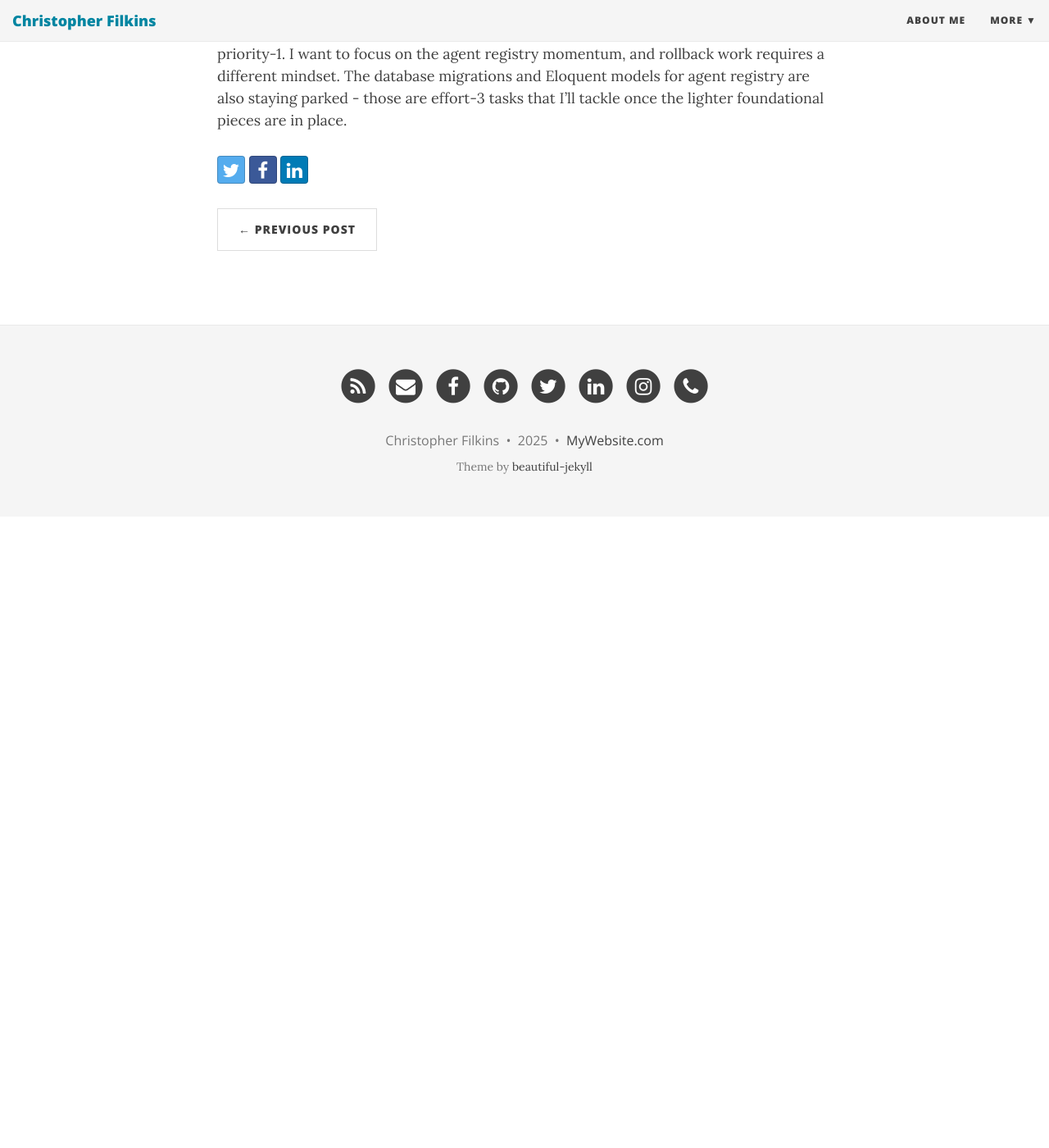
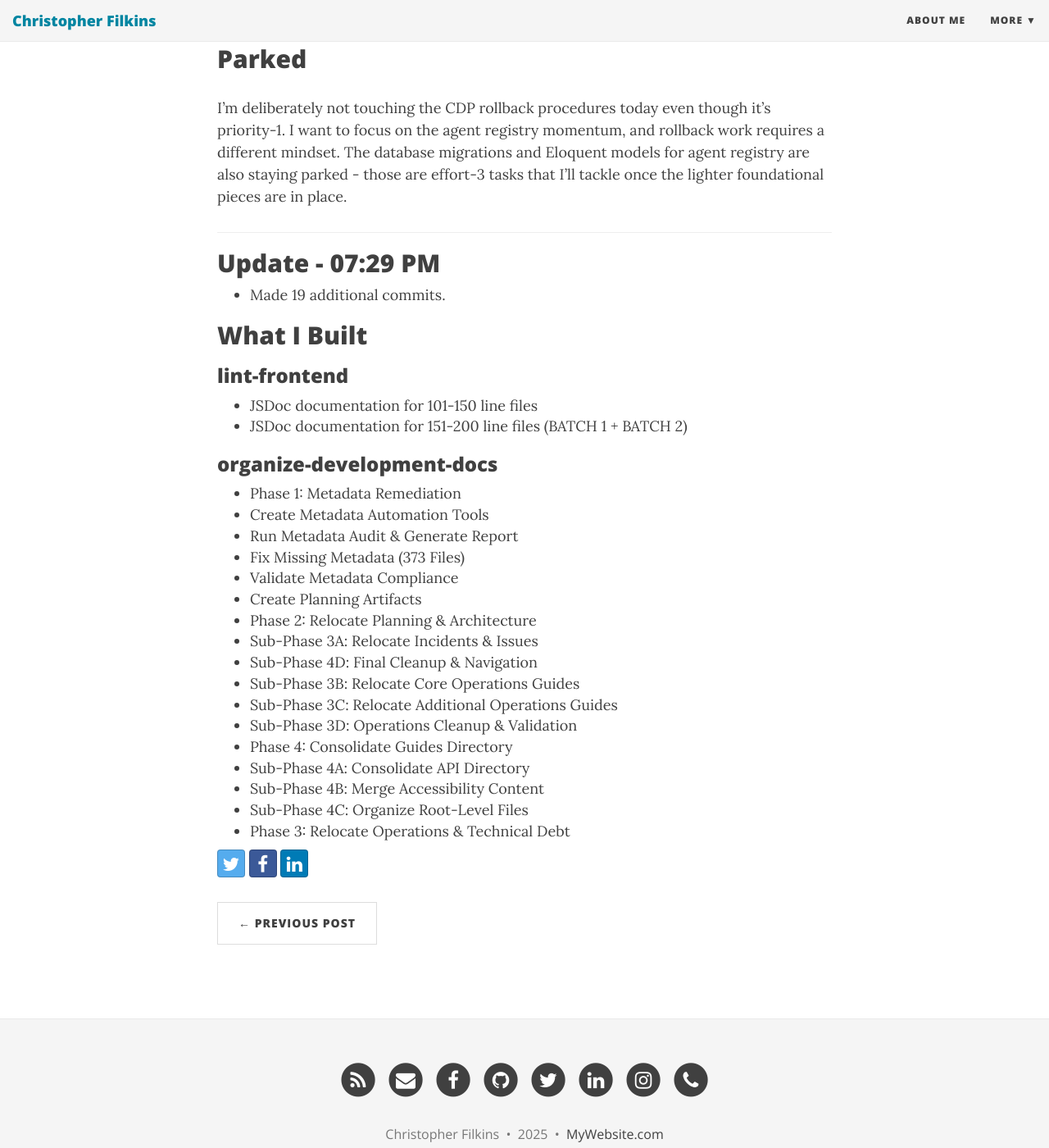
Before and after one commit to filchyboy/filchyboy.github.io, a Jekyll site: the page built from _posts/2025-12-09-todays-plan.md, in a window 1280 px wide and 1400 px high, scrolled down 1422 px. Shown: the whole window at 82% size. Built offline with Jekyll 4.4.1, drawn with Linux system fonts in a browser that asks for light colours; nearby versions of some CDN libraries; before the commit the page ends 2052 px from its top, so only the background shows below that; some of the changed text lies outside the part shown.

Commit message:
Update build-in-public update: Organize Development Docs

```diff
--- a/_posts/2025-12-09-todays-plan.md
+++ b/_posts/2025-12-09-todays-plan.md
@@ -1,4 +1,5 @@
----
+* Completed 19 tasks today on the Colossalistic Platform project.
+
 layout: post
 title: "Daily Plan - 2025-12-09"
 date: 2025-12-09
@@ -29,3 +30,39 @@ I need to finish up the JSDoc strategy work I started, then knock out some criti
 ## Parked
 
 I'm deliberately not touching the CDP rollback procedures today even though it's priority-1. I want to focus on the agent registry momentum, and rollback work requires a different mindset. The database migrations and Eloquent models for agent registry are also staying parked - those are effort-3 tasks that I'll tackle once the lighter foundational pieces are in place.
+
+---
+
+## Update - 07:29 PM
+
+* Made 19 additional commits.
+
+## What I Built
+
+### lint-frontend
+* JSDoc documentation for 101-150 line files
+* JSDoc documentation for 151-200 line files (BATCH 1 + BATCH 2)
+
+### organize-development-docs
+* Phase 1: Metadata Remediation
+* Create Metadata Automation Tools
+* Run Metadata Audit & Generate Report
+* Fix Missing Metadata (373 Files)
+* Validate Metadata Compliance
+* Create Planning Artifacts
+* Phase 2: Relocate Planning & Architecture
+* Sub-Phase 3A: Relocate Incidents & Issues
+* Sub-Phase 4D: Final Cleanup & Navigation
+* Sub-Phase 3B: Relocate Core Operations Guides
+* Sub-Phase 3C: Relocate Additional Operations Guides
+* Sub-Phase 3D: Operations Cleanup & Validation
+* Phase 4: Consolidate Guides Directory
+* Sub-Phase 4A: Consolidate API Directory
+* Sub-Phase 4B: Merge Accessibility Content
+* Sub-Phase 4C: Organize Root-Level Files
+* Phase 3: Relocate Operations & Technical Debt
+
+
+<!-- Generated by dev-tracker publish_to_jekyll.py -->
+<!-- last-update: 2025-12-10T03:29:06.105614+00:00 -->
+<!-- unit-ids: create-metadata-automation-tools,create-planning-artifacts,fix-missing-metadata-373-files,lint-frontend-jsdoc-101-150-lines,lint-frontend-jsdoc-151-200-lines,phase-1-metadata-remediation,phase-2-relocate-planning-architecture,phase-3-relocate-operations-technical-debt,phase-3a-relocate-incidents-issues,phase-3b-relocate-core-operations,phase-3c-relocate-additional-operations,phase-3d-operations-cleanup-validation,phase-4-consolidate-guides-directory,phase-4a-consolidate-api-directory,phase-4b-merge-accessibility-content,phase-4c-organize-root-files,phase-4d-final-cleanup-navigation,run-metadata-audit-generate-report,validate-metadata-compliance -->
```
